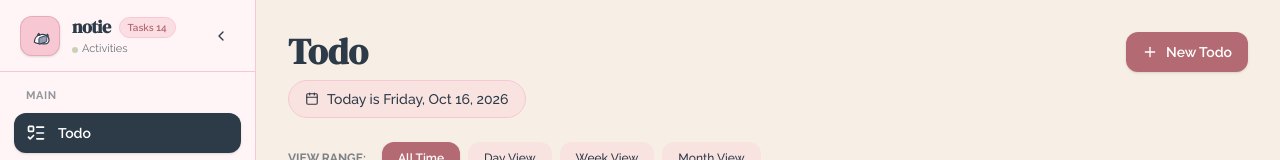
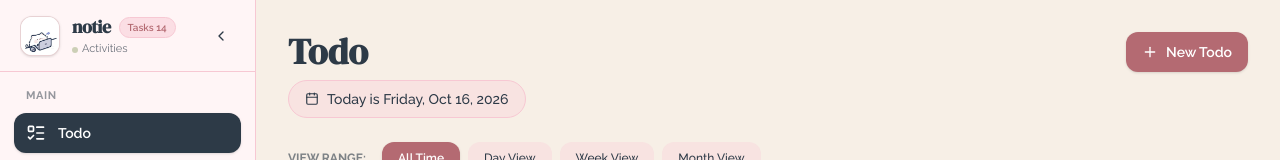
Before and after one commit to jagrati-s12/studylib, a React (Vite) app in the folder frontend/: page /todo in a window 1280 px wide. Shown: the top 160 px of the page. Built offline with nearby package versions, Linux system fonts and the light colour scheme.

Commit message:
Use exact original cat image as sidebar logo and favicon
Co-Authored-By: Claude Code <noreply@anthropic.com>

```diff
--- a/frontend/src/components/Sidebar.tsx
+++ b/frontend/src/components/Sidebar.tsx
@@ -32,18 +32,8 @@ export function Sidebar({ collapsed = false, onToggle, topicCount = 14 }: Sideba
       {/* Brand & Badge Header */}
       <div className="flex items-center justify-between h-18 px-5 border-b border-inherit">
         <div className="flex items-center gap-3 overflow-hidden">
-          <div className="flex items-center justify-center w-10 h-10 rounded-xl bg-[#F7C8D3] text-[#2D3A47] shrink-0 shadow-sm overflow-hidden p-1 border border-[#B46A72]/30">
-            <svg viewBox="0 0 512 512" className="w-full h-full object-contain">
-              <path d="M 160 360 C 160 300 200 240 280 230 C 360 220 410 270 410 330 C 410 380 370 395 320 390 C 270 385 200 395 160 360 Z" fill="#FFFFFF" stroke="#2D3A47" strokeWidth="20" strokeLinejoin="round" />
-              <polygon points="210,245 235,210 260,240" fill="#FFFFFF" stroke="#2D3A47" strokeWidth="18" strokeLinejoin="round" />
-              <polygon points="360,255 385,225 400,260" fill="#FFFFFF" stroke="#2D3A47" strokeWidth="18" strokeLinejoin="round" />
-              <ellipse cx="230" cy="315" rx="22" ry="14" fill="#F7C8D3" transform="rotate(-10 230 315)" />
-              <ellipse cx="258" cy="298" rx="6" ry="10" fill="#2D3A47" />
-              <ellipse cx="306" cy="298" rx="6" ry="10" fill="#2D3A47" />
-              <path d="M 268 310 Q 275 318 282 310 Q 289 318 296 310" stroke="#2D3A47" strokeWidth="12" fill="none" strokeLinecap="round" />
-              <path d="M 245 285 L 365 245 C 375 245 375 355 365 355 L 245 395 C 235 395 235 285 245 285 Z" fill="#8F9BB3" stroke="#2D3A47" strokeWidth="16" strokeLinejoin="round" />
-              <path d="M 305 305 C 305 298 315 293 320 300 C 325 293 335 298 335 305 C 335 315 320 325 320 325 C 320 325 305 315 305 305 Z" fill="#FF8DA1" />
-            </svg>
+          <div className="flex items-center justify-center w-10 h-10 rounded-xl bg-white shrink-0 shadow-sm overflow-hidden border border-[#B46A72]/30">
+            <img src="/cat-logo.jpg" alt="Notie Cat Logo" className="w-full h-full object-cover" />
           </div>
           {!collapsed && (
             <div className="flex flex-col min-w-0">
```
Also changed, not shown: frontend/public/cat-logo.jpg (added).
